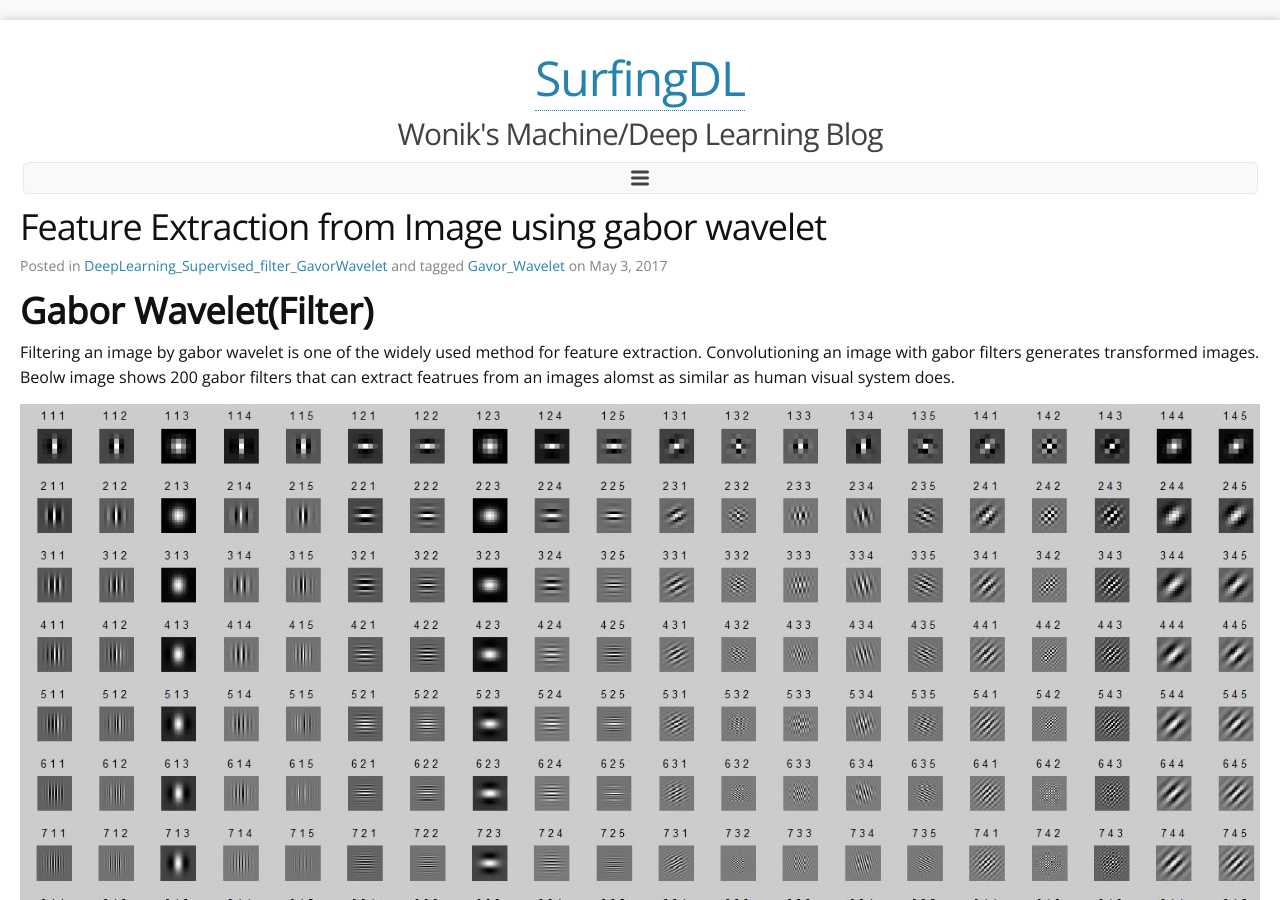
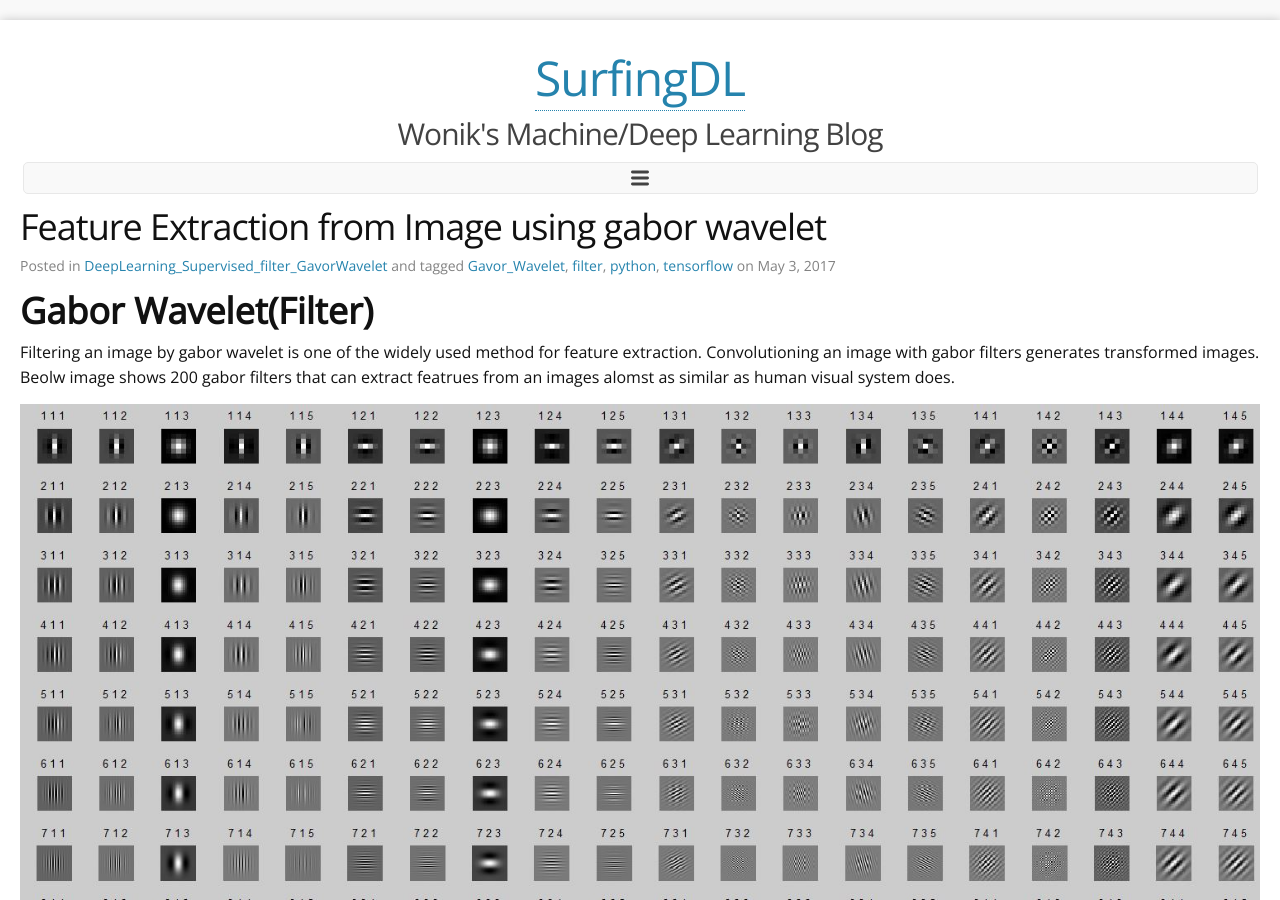
Before and after one commit to wonik/wonikjang.github.io, a Jekyll site: the page built from _posts/2017-05-03-feature_extraction.md, in a window 1280 px wide and 900 px high. Built offline with Jekyll 4.4.1, drawn with Linux system fonts in a browser that asks for light colours; nearby versions of some CDN libraries; comment, search, counter and statistics services are not loaded; some of the changed text lies outside the part shown.

Commit message:
Update 2017-05-03-feature_extraction.md

```diff
--- a/_posts/2017-05-03-feature_extraction.md
+++ b/_posts/2017-05-03-feature_extraction.md
@@ -6,6 +6,9 @@ author: Wonik Jang
 category: DeepLearning_Supervised_filter_GavorWavelet
 tags:
 - Gavor_Wavelet
+- filter
+- python
+- tensorflow
 ---
 
 
```
